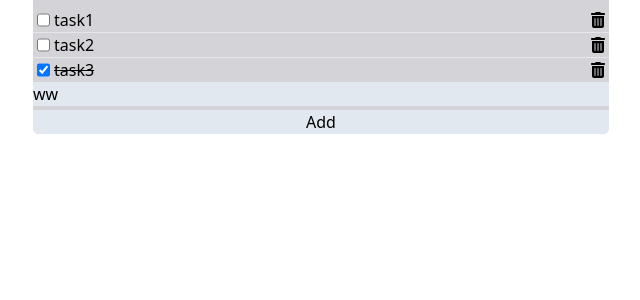
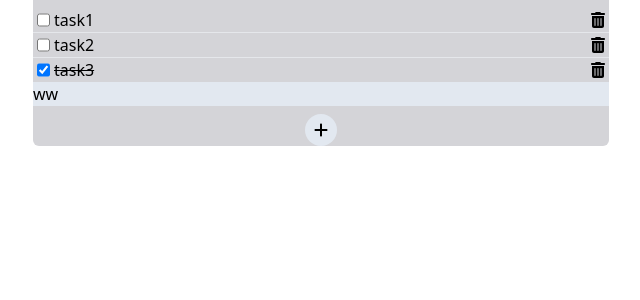
Before and after one commit to MedievalRain/todo-react-app, a React (Vite) app: page / in a window 1280 px wide. Shown: the top 300 px of the page, without its empty margins (319-959 px from the left). Built offline with nearby package versions, Linux system fonts and the light colour scheme.

Commit message:
Style AddItem

```diff
--- a/src/AddItem.tsx
+++ b/src/AddItem.tsx
@@ -1,3 +1,4 @@
+import PlusIcon from "./icons/PlusIcon";
 import { TodoItemType } from "./types";
 import { useState } from "react";
 interface AddItemProps {
@@ -12,19 +13,22 @@ function AddItem({ setTodoItems, items }: AddItemProps) {
     setItem("");
   };
   return (
-    <div className="flex flex-col gap-1">
+    <>
       <input
-        className="bg-slate-200"
+        className="bg-slate-200 w-full"
         type="text"
         value={item}
         onChange={(event) => {
           setItem(event.target.value);
         }}
       />
-      <button className="bg-slate-200" onClick={addItem}>
-        Add
+      <button
+        className="rounded-full bg-slate-200 w-8 h-8 mx-auto flex items-center justify-center mt-2"
+        onClick={addItem}
+      >
+        <PlusIcon />
       </button>
-    </div>
+    </>
   );
 }
 
```
